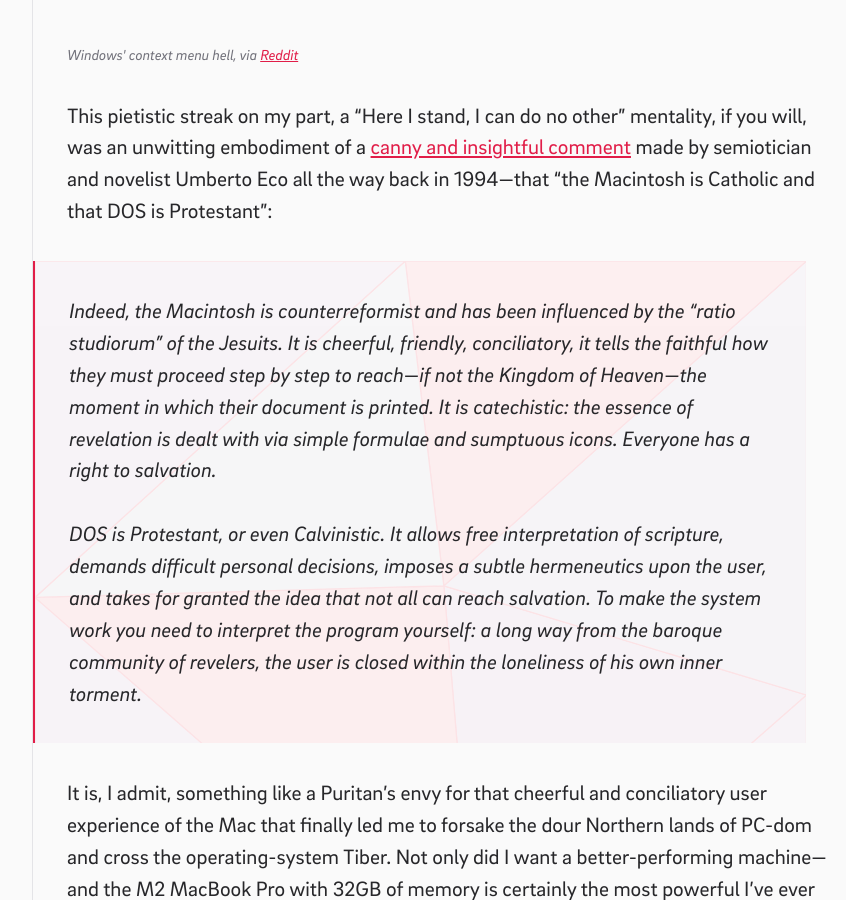
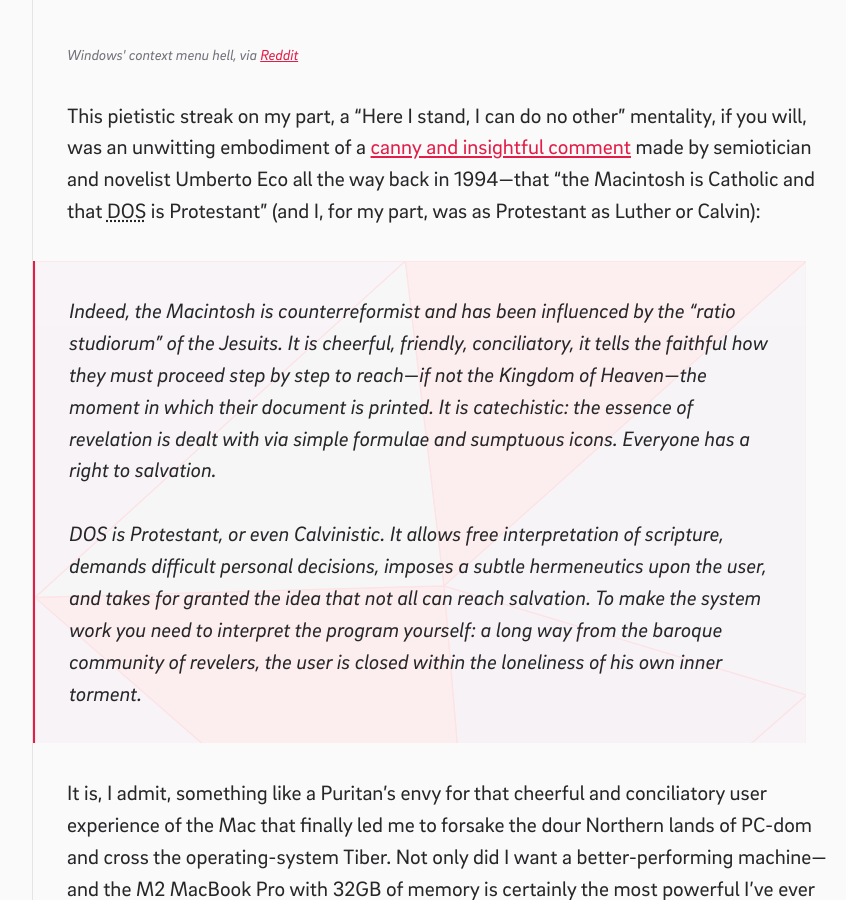
Before and after one commit to dsaunders88/ds-blog-11ty, an Eleventy site: page src/posts/notes/my-pc-apostasy.md in a window 1280 px wide. Shown: the part 2723-3623 px from the top of the page, without its empty margins (96-942 px from the left). Built offline with nearby package versions, Linux system fonts and the light colour scheme; Eleventy itself is replaced by a stand-in of ours; files that its build step writes are made by us from their sources; no server answers; files whose address does not match are found by name; what markdown-it-toc-done-right, reading-time, remove-markdown, sanitize-html would draw is missing.

Commit message:
Update my-pc-apostasy.md

```diff
--- a/src/posts/notes/my-pc-apostasy.md
+++ b/src/posts/notes/my-pc-apostasy.md
@@ -25,7 +25,7 @@
 <figcaption>Windows' context menu hell, via <a href="https://www.reddit.com/r/Windows10/comments/l5ohwj/all_different_default_windows_10_context_menu/">Reddit</a></figcaption>
 </figure>
 
-This pietistic streak on my part, a "Here I stand, I can do no other" mentality, if you will, was an unwitting embodiment of a [canny and insightful comment](https://www.simongrant.org/web/eco.html) made by semiotician and novelist Umberto Eco all the way back in 1994—that "the Macintosh is Catholic and that DOS is Protestant":
+This pietistic streak on my part, a "Here I stand, I can do no other" mentality, if you will, was an unwitting embodiment of a [canny and insightful comment](https://www.simongrant.org/web/eco.html) made by semiotician and novelist Umberto Eco all the way back in 1994—that "the Macintosh is Catholic and that <abbr title="(Microsoft) Disk Operating System">DOS</abbr> is Protestant" (and I, for my part, was as Protestant as Luther or Calvin):
 
 <blockquote class="blockquote">Indeed, the Macintosh is counterreformist and has been influenced by the “ratio studiorum” of the Jesuits. It is cheerful, friendly, conciliatory, it tells the faithful how they must proceed step by step to reach—if not the Kingdom of Heaven—the moment in which their document is printed. It is catechistic: the essence of revelation is dealt with via simple formulae and sumptuous icons. Everyone has a right to salvation.<br><br>DOS is Protestant, or even Calvinistic. It allows free interpretation of scripture, demands difficult personal decisions, imposes a subtle hermeneutics upon the user, and takes for granted the idea that not all can reach salvation. To make the system work you need to interpret the program yourself: a long way from the baroque community of revelers, the user is closed within the loneliness of his own inner torment.</blockquote>
 
```
